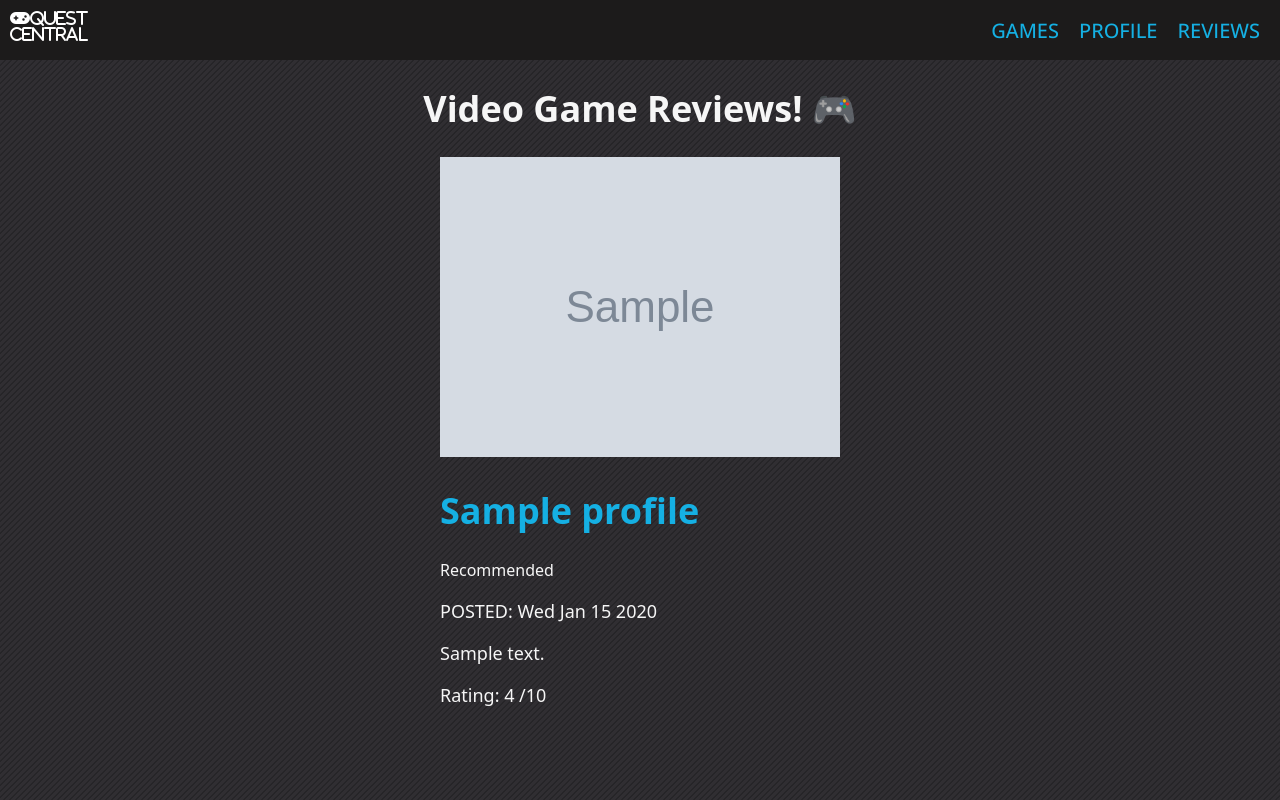
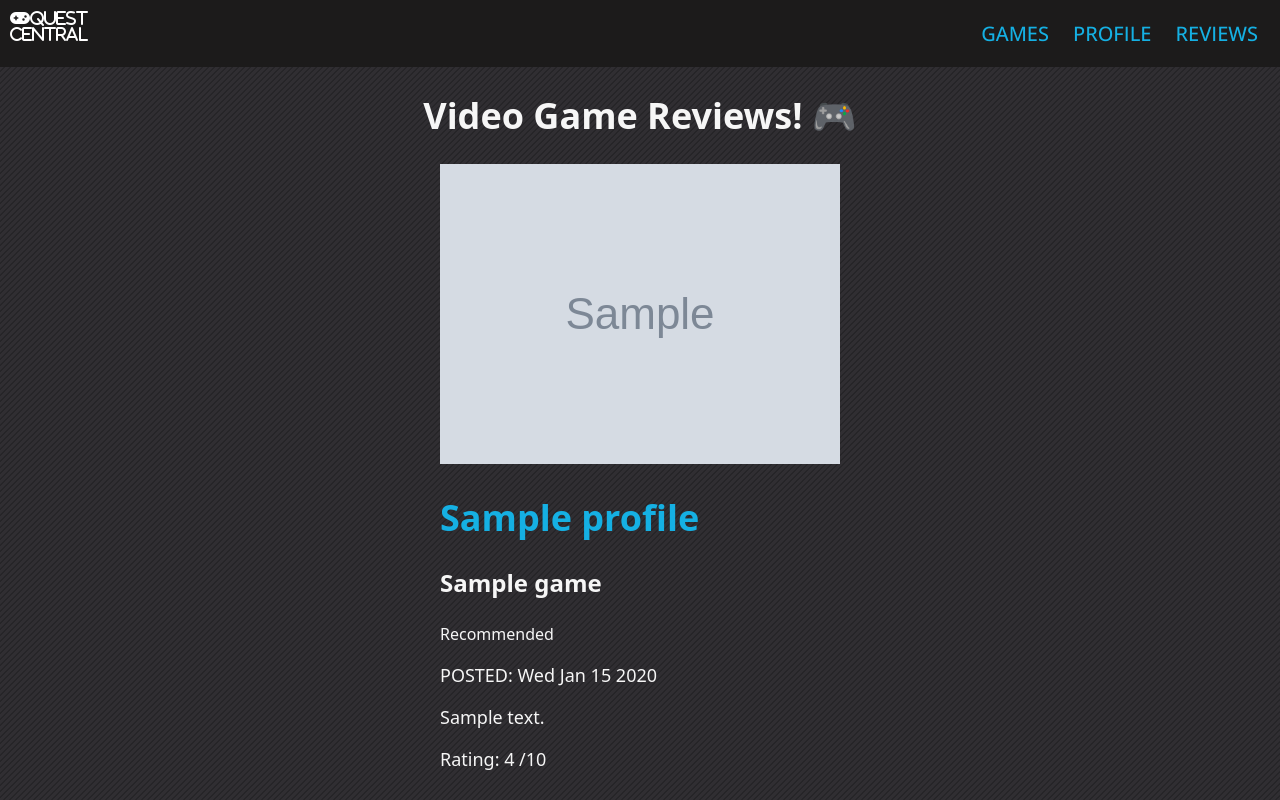
Before and after one commit to BriannaRocha/QuestCentral, a Node server app: page /reviews in a window 1280 px wide. Run offline with Node 20, Linux system fonts and the light colour scheme; tables that the repository leaves empty hold one stand-in row (values such as "Sample post"); grey boxes marked "Sample" are stand-in pictures; some libraries are stand-ins or nearby versions.

Commit message:
fix reviews/index.ejs game title bug

```diff
--- a/public/stylesheets/style.css
+++ b/public/stylesheets/style.css
@@ -83,7 +83,7 @@ pre {
 }
 
 nav > a {
-  margin: 5px 10px;
+  margin: 10px 12px;
   text-decoration: none;
   font-size: 20px;
   display: flex;
--- a/views/reviews/index.ejs
+++ b/views/reviews/index.ejs
@@ -19,6 +19,11 @@
           </div>
         </div>
       </a>
+      <div>
+        <h3>
+          <%= review.game?.name %>
+        </h3>
+      </div>
       <div>
         <%= review.recommended ? 'Recommended' : 'Not Recommended' %>
       </div>
```
